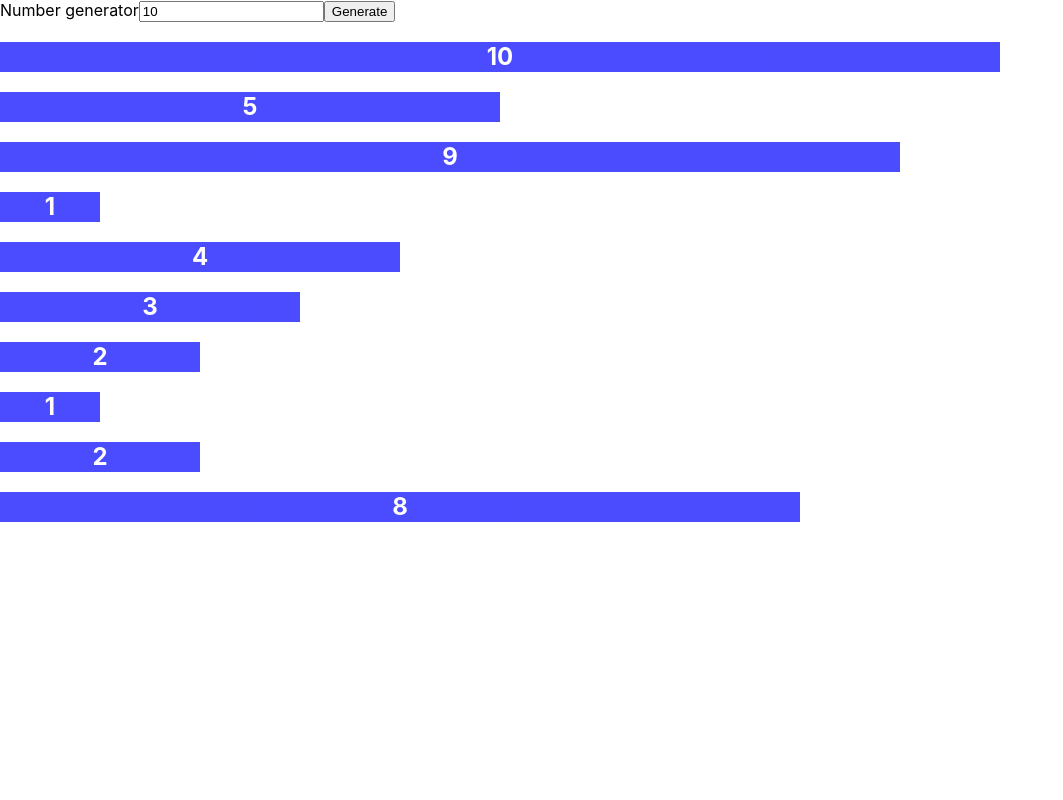
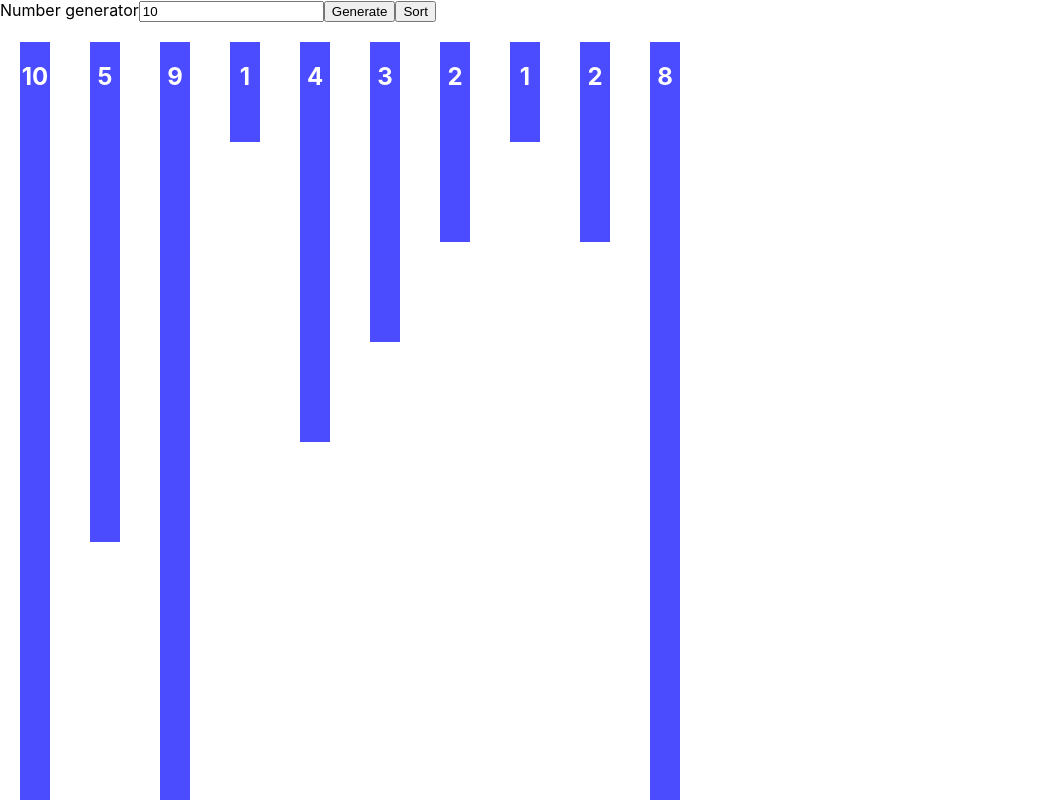
Before and after one commit to gizmo19/NumberVisualize, a React (Create React App) app: page / in a window 1280 px wide. Both pictures are taken after a click on the button "Generate". Shown: the top 800 px of the page, without its empty margins (0-1063 px from the left). Built offline with nearby package versions, Linux system fonts and the light colour scheme.

Commit message:
added bubble sorting of the array

```diff
--- a/src/components/Main.js
+++ b/src/components/Main.js
@@ -4,11 +4,30 @@ import NumberWriter from "./NumberWriter";
 const Main = () => {
   const [elements, setElements] = useState([]);
   const [inputValue, setInputValue] = useState(10);
-  const [num, setNum] = useState(0);
+  const [newElements, setNewElements] = useState([])
 
   const inputHandler = (event) => {
     const newValue = parseInt(event.target.value);
     setInputValue(newValue);
+  };
+
+  const SortingNumbers = () => {
+    const l = elements.length;
+    let historyElements = [[...elements]]
+
+    for(let i = 0; i < l-1; i++) {
+      for(let j = 0; j < l-i-1; j++) {
+        if(elements[j] > elements[j+1]) {
+          let swap = elements[j]
+          elements[j] = elements[j+1]
+          elements[j+1] = swap
+          historyElements.push([...elements])
+        }
+      }
+    }
+
+    const historyLength = historyElements.length
+    setNewElements(historyElements[historyLength-1])
   };
 
   const randomHandler = (min, max) => {
@@ -38,6 +57,7 @@ const Main = () => {
         onChange={inputHandler.bind(this)}
       ></input>
       <button onClick={numberGenerator.bind(this)}>Generate</button>
+      <button onClick={SortingNumbers.bind(this)}>Sort</button>
       {renderedElements}
     </div>
   );
--- a/src/components/NumberWriter.js
+++ b/src/components/NumberWriter.js
@@ -1,11 +1,17 @@
 import React from "react";
-import { motion } from "framer-motion";
 
 const NumberWriter = (props) => {
-  const width = props.element;
+  const height = props.element;
+  console.log(props.element);
   return (
-    <div className="column" key={props.element} style={{ width: width * 100 }}>
-      <h2>{props.element}</h2>
+    <div className="columns">
+      <div
+        className="column"
+        key={props.element}
+        style={{ height: height * 100 }}
+      >
+        <h2>{props.element}</h2>
+      </div>
     </div>
   );
 };
--- a/src/index.css
+++ b/src/index.css
@@ -5,6 +5,7 @@ body {
     sans-serif;
   -webkit-font-smoothing: antialiased;
   -moz-osx-font-smoothing: grayscale;
+  height: 1100px;
 }
 
 code {
@@ -16,11 +17,17 @@ h2 {
   color: white;
 }
 
+.columns {
+  margin-top: 20px;
+}
+
 .column {
   background-color: blue;
   opacity: .7;
-  height: 30px;
-  margin-top: 20px;
+  width: 30px;
+  margin-left: 20px;
+  margin-right: 20px;
   text-align: center;
   align-items: center;
+  float: left;
 }
```
